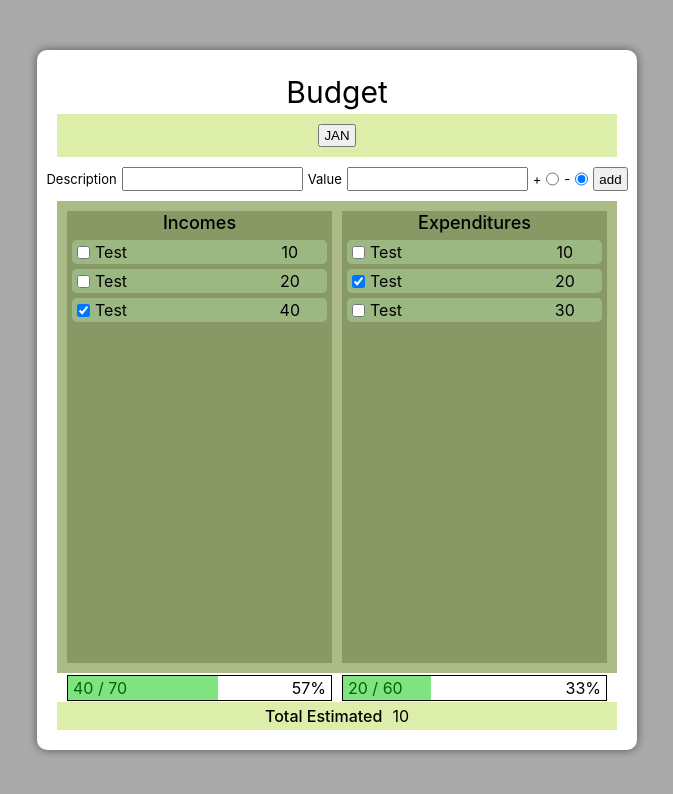
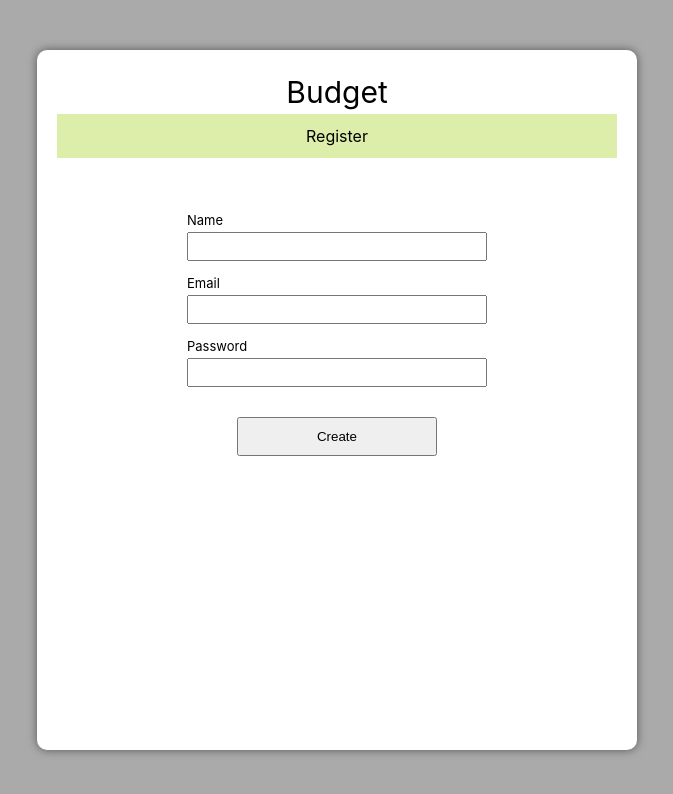
Before and after one commit to aldair-gc/budget, a React (Vite) app: page /register in a window 1280 px wide. Shown: the top 794 px of the page, without its empty margins (303-976 px from the left). Built offline with nearby package versions, Linux system fonts and the light colour scheme.

Commit message:
to continue

```diff
--- a/src/components/bd-test.json
+++ /dev/null
@@ -1,8 +0,0 @@
-[
-  {"id": 0, "type": "income", "description": "Test", "value":10, "status": "pending"},
-  {"id": 1, "type": "income", "description": "Test", "value":20, "status": "pending"},
-  {"id": 3, "type": "income", "description": "Test", "value":40, "status": "done"},
-  {"id": 4, "type": "expenditure", "description": "Test", "value":10, "status": "pending"},
-  {"id": 5, "type": "expenditure", "description": "Test", "value":20, "status": "done"},
-  {"id": 6, "type": "expenditure", "description": "Test", "value":30, "status": "pending"}
-]
--- a/src/style.css
+++ b/src/global-style.tsx
@@ -1,4 +1,7 @@
-:root {
+import styled, { createGlobalStyle } from "styled-components";
+
+export default createGlobalStyle`
+  :root {
   font-family: Inter, Avenir, Helvetica, Arial, sans-serif;
   font-size: 16px;
   line-height: 24px;
@@ -24,3 +27,15 @@ body {
   min-height: 100vh;
   background: #aaa;
 }
+`;
+
+export const Container = styled.div`
+    display: flex;
+    flex-direction: column;
+    width: 600px;
+    height: 700px;
+    background: #fff;
+    border-radius: 10px;
+    padding: 20px;
+    box-shadow: 0 0 10px rgba(0,0,0,0.5);
+`;
--- a/src/main.tsx
+++ b/src/main.tsx
@@ -1,10 +1,18 @@
 import React from "react";
 import ReactDOM from "react-dom/client";
-import Budget from "./components/budget";
-import "./style.css";
+import { BrowserRouter } from "react-router-dom";
+import GlobalStyle, { Container } from "./global-style";
+import { ToastContainer } from "react-toastify";
+import Routers from "./routes/index";
 
 ReactDOM.createRoot(document.getElementById("root") as HTMLElement).render(
   <React.StrictMode>
-    <Budget />
+    <BrowserRouter>
+      <ToastContainer autoClose={3000}/>
+      <Container>
+        <Routers/>
+      </Container>
+      <GlobalStyle/>
+    </BrowserRouter>
   </React.StrictMode>
 );
--- a/src/components/budget.tsx
+++ b/src/pages/budget/index.tsx
@@ -1,10 +1,9 @@
 import { ChangeEvent, FormEvent, useState } from "react";
 import "./style.css";
-import fileData from "./bd-test.json";
 import { FaEdit, FaEraser } from "react-icons/fa";
 
 export default function Budget() {
-  const [list, setList] = useState(fileData);
+  const [list, setList] = useState([{}]);
   const [inputText, setInputText] = useState("");
   const [inputValue, setInputValue] = useState("");
   const [inputType, setInputType] = useState("expenditure");
@@ -34,7 +33,7 @@ export default function Budget() {
   }
 
   return (
-    <div id="budget-container">
+    <div>
       <div className="header-container">Budget</div>
 
       <div className="month-container">
--- a/src/components/style.css
+++ b/src/pages/budget/style.css
@@ -1,14 +1,3 @@
-#budget-container {
-    display: flex;
-    flex-direction: column;
-    width: 600px;
-    height: 700px;
-    background: #fff;
-    border-radius: 10px;
-    padding: 20px;
-    box-shadow: 0 0 10px rgba(0,0,0,0.5);
-  }
-
   .header-container {
     text-align: center;
     font-size: 30px;
--- /dev/null
+++ b/src/pages/home/index.tsx
@@ -0,0 +1,7 @@
+export default function Home() {
+  return (
+    <div>
+      <div className="header-container">Home</div>
+    </div>
+  );
+}
--- /dev/null
+++ b/src/pages/register/index.tsx
@@ -0,0 +1,56 @@
+import { FormEvent, useState } from "react";
+import { toast } from "react-toastify";
+import isEmail from "validator/lib/isEmail";
+import "./style.css";
+
+export default function Register() {
+  const [inputName, setInputName] = useState("");
+  const [inputEmail, setInputEmail] = useState("");
+  const [inputPassword, setInputPassword] = useState("");
+
+  function handleSubmit(e: FormEvent<HTMLFormElement>) {
+    e.preventDefault();
+    let formErrors = false;
+
+    if (inputName === "") {
+      formErrors = true;
+      toast.error("You must enter your name");
+    }
+
+    if (!isEmail(inputEmail)) {
+      formErrors = true;
+      toast.error("You must enter a valid email address");
+    }
+
+    if (inputPassword.length < 6 || inputPassword.length > 50) {
+      formErrors = true;
+      toast.error("You must enter a password between 6 and 50 characters");
+    }
+
+    if (formErrors) return;
+
+
+  }
+
+  return (
+    <div>
+      <div className="header-container">Budget</div>
+      <div className="title-container">Register</div>
+
+      <div className="user-container">
+        <form onSubmit={(e) => handleSubmit(e)}>
+          <label htmlFor="name">Name</label>
+          <input type="text" name="name" id="name" onChange={(e) => setInputName(e.target.value)}/>
+
+          <label htmlFor="email">Email</label>
+          <input type="email" name="email" id="email" onChange={(e) => setInputEmail(e.target.value)} />
+
+          <label htmlFor="password">Password</label>
+          <input type="password" name="password" id="password" onChange={(e) => setInputPassword(e.target.value)} />
+
+          <input type="submit" value="Create" />
+        </form>
+      </div>
+    </div>
+  );
+}
--- /dev/null
+++ b/src/pages/register/style.css
@@ -0,0 +1,51 @@
+.header-container {
+  text-align: center;
+  font-size: 30px;
+  padding: 10px;
+}
+
+.title-container {
+  display: flex;
+  justify-content: center;
+  gap: 5px;
+  padding: 10px;
+  background: #dea;
+}
+
+h2 {
+  font-size: 18px;
+  font-weight: 500;
+}
+
+h3 {
+  font-size: 16px;
+  font-weight: 500;
+}
+
+.user-container {
+  display: flex;
+  justify-content: center;
+  margin-top: 50px;
+}
+
+.user-container form {
+  display: flex;
+  flex-direction: column;
+  justify-content: center;
+  width: 300px;
+}
+
+.user-container label {
+  font-size: 13px;
+}
+
+.user-container input {
+  padding: 5px;
+  margin-bottom: 10px;
+}
+
+button, input[type=submit] {
+  padding: 10px;
+  width: 200px;
+  margin: 20px auto;
+}
--- /dev/null
+++ b/src/routes/index.tsx
@@ -0,0 +1,14 @@
+import { Routes, Route } from "react-router-dom";
+import Budget from "../pages/budget";
+import Home from "../pages/home";
+import Register from "../pages/register";
+
+export default function Routers() {
+  return (
+    <Routes>
+      <Route path="/" element={<Home/>}/>
+      <Route path="/register" element={<Register/>}/>
+      <Route path="/budget" element={<Budget/>}/>
+    </Routes>
+  );
+}
```
Also changed, not shown: package.json (+7 -1 lines), tsconfig.json (+14 -4 lines), 2 other files (tests, documents, lock files or other folders).
